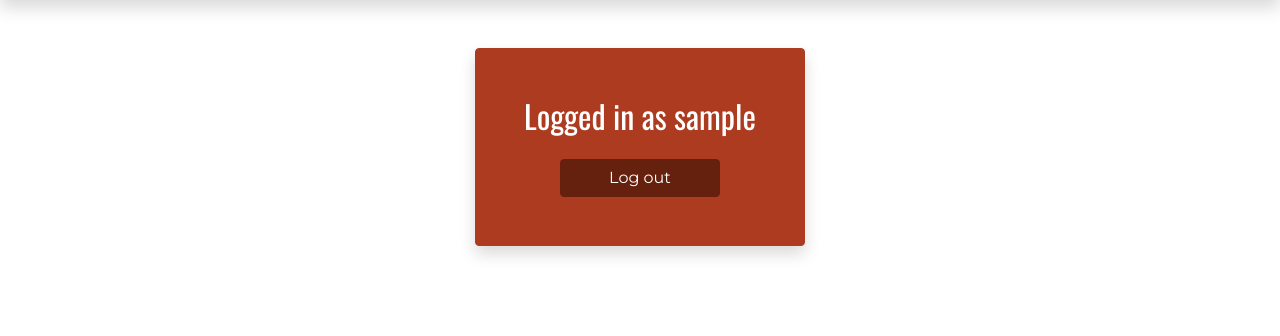
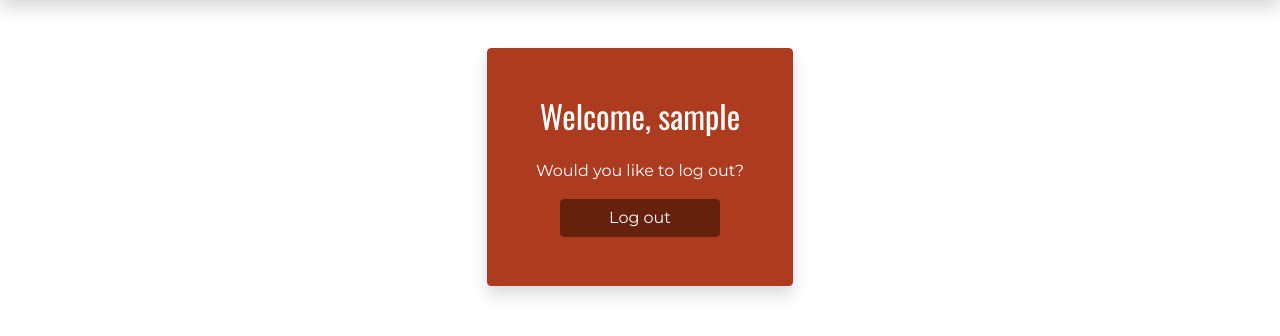
Before and after one commit to HansT01/IAB207-Events, a Flask app: page /account in a window 1280 px wide. Shown: the part 64-400 px from the top of the page. Run offline with Flask 2, Linux system fonts and the light colour scheme; the visitor is signed in with stand-in values (Sample User, id 1); data comes from the database, SQL or seed files in the repository; some libraries are stand-ins or nearby versions.

Commit message:
Changed logout messages

```diff
--- a/concerts/templates/pages/account.jinja
+++ b/concerts/templates/pages/account.jinja
@@ -9,9 +9,12 @@
         {% if current_user.is_authenticated %}
 
         <div class="d-flex justify-content-center">
-          <h2>Logged in as {{current_user.username}}</h2>
+          <h2>Welcome, {{current_user.username}}</h2>
         </div>
         <div class="d-flex justify-content-center mt-4">
+          <p>Would you like to log out?</p>
+        </div>
+        <div class="d-flex justify-content-center mt-3">
           <a href="{{ url_for('main.logout') }}">
             <button type="button" class="btn bg-200 tx-000 login-button">
               Log out
--- a/concerts/views.py
+++ b/concerts/views.py
@@ -240,6 +240,7 @@ def logout():
     Logs out the user and redirects to the account page.
     """
     logout_user()
+    flash("Successfully logged out")
     return redirect(url_for("main.account"))
 
 
```
